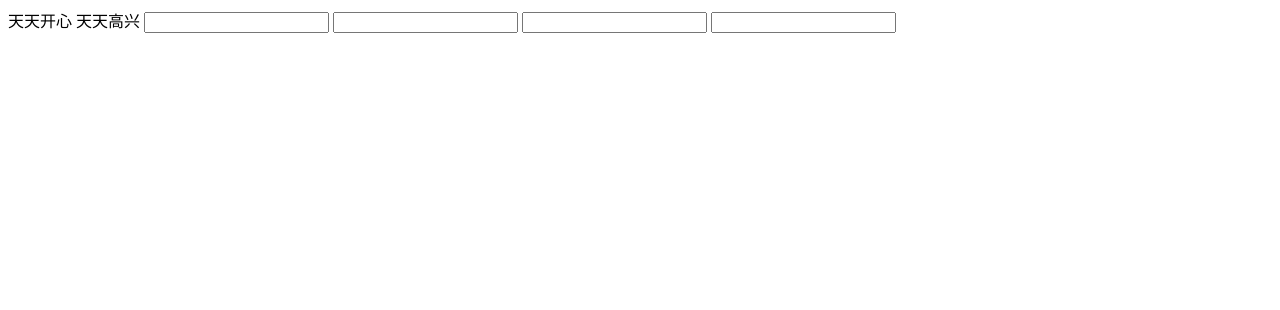
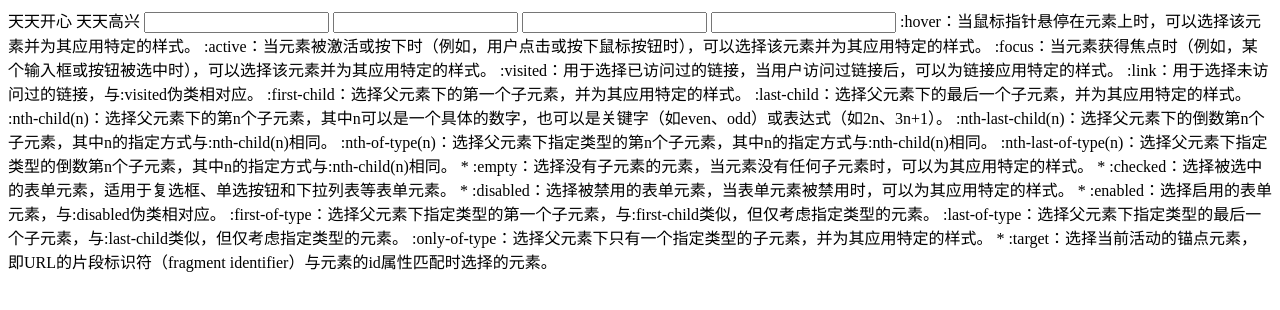
Before and after one commit to zhaosuwei-hhh/CSS, a plain HTML site: page day4/02-伪类选择器.html in a window 1280 px wide. Drawn offline with Linux system fonts and the light colour scheme.

Commit message:
Add files via upload

```diff
--- a/day4/02-伪类选择器.html
+++ b/day4/02-伪类选择器.html
@@ -8,6 +8,7 @@
     <title>Document</title>
     <style>
     /* 一、链接伪类选择器 */
+    /* 不止是链接，什么都可以 */
             /* 1.选择所有未被访问过的链接  a:link 中间都没有空格哈*/
         a:link{
         color:black ;
@@ -17,7 +18,7 @@
         a:visited {
             color:blue;
         }
-           /* 3.鼠标经过的链接 a:hover  */
+           /* 3.鼠标经过的地方 a:hover  */
         a:hover{
             color:blueviolet;
         }
@@ -46,5 +47,24 @@
     <input type="text">
     <input type="text">
     <input type="text">
+    :hover：当鼠标指针悬停在元素上时，可以选择该元素并为其应用特定的样式。
+    :active：当元素被激活或按下时（例如，用户点击或按下鼠标按钮时），可以选择该元素并为其应用特定的样式。
+    :focus：当元素获得焦点时（例如，某个输入框或按钮被选中时），可以选择该元素并为其应用特定的样式。
+    :visited：用于选择已访问过的链接，当用户访问过链接后，可以为链接应用特定的样式。
+    :link：用于选择未访问过的链接，与:visited伪类相对应。
+    :first-child：选择父元素下的第一个子元素，并为其应用特定的样式。
+    :last-child：选择父元素下的最后一个子元素，并为其应用特定的样式。
+    :nth-child(n)：选择父元素下的第n个子元素，其中n可以是一个具体的数字，也可以是关键字（如even、odd）或表达式（如2n、3n+1）。
+    :nth-last-child(n)：选择父元素下的倒数第n个子元素，其中n的指定方式与:nth-child(n)相同。
+    :nth-of-type(n)：选择父元素下指定类型的第n个子元素，其中n的指定方式与:nth-child(n)相同。
+    :nth-last-of-type(n)：选择父元素下指定类型的倒数第n个子元素，其中n的指定方式与:nth-child(n)相同。
+    * :empty：选择没有子元素的元素，当元素没有任何子元素时，可以为其应用特定的样式。
+    * :checked：选择被选中的表单元素，适用于复选框、单选按钮和下拉列表等表单元素。
+    * :disabled：选择被禁用的表单元素，当表单元素被禁用时，可以为其应用特定的样式。
+    * :enabled：选择启用的表单元素，与:disabled伪类相对应。
+    :first-of-type：选择父元素下指定类型的第一个子元素，与:first-child类似，但仅考虑指定类型的元素。
+    :last-of-type：选择父元素下指定类型的最后一个子元素，与:last-child类似，但仅考虑指定类型的元素。
+    :only-of-type：选择父元素下只有一个指定类型的子元素，并为其应用特定的样式。
+    * :target：选择当前活动的锚点元素，即URL的片段标识符（fragment identifier）与元素的id属性匹配时选择的元素。
  </body>
  </html>
```
Also changed, not shown: day10/01-css定位概括.html (+3 -3 lines), day10/02-黏性定位.html (+3 -0 lines), day2/01-css选择器.html (+12 -11 lines), day3/01-css的引入方式.html (+5 -2 lines), day3/04-Emmet语法.html (+2 -1 lines), day4/03-元素显示模式.html (+1 -1 lines), day5/05-背景.html (+1 -1 lines), day5/06-综合案例.html (+1 -0 lines), day6/03-新浪导航案例.html (+26 -3 lines), day4/01-并集选择器.html (line endings or trailing spaces).
